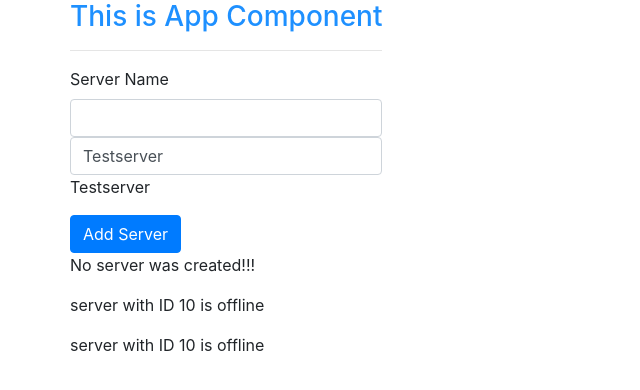
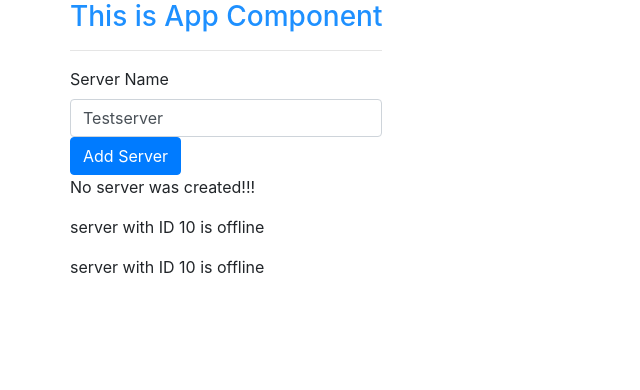
Before and after one commit to zsw12abc/ng-guide, an Angular app: page / in a window 1280 px wide. Shown: the top 390 px of the page, without its empty margins (0-640 px from the left). Built offline with nearby package versions, Linux system fonts and the light colour scheme.

Commit message:
optimized the 2way binding with the input

```diff
--- a/src/app/servers/servers.component.html
+++ b/src/app/servers/servers.component.html
@@ -1,10 +1,9 @@
 <label> Server Name</label>
 <!--Passing $event data to components-->
-<input type="text" class="form-control" (input)="onUpdateServerName($event)">
+<!--<input type="text" class="form-control" (input)="onUpdateServerName($event)">-->
 <!--Two-Way binding-->
 <input type="text" class="form-control" [(ngModel)]="serverName">
-
-<p>{{serverName}}</p>
+<!--<p>{{serverName}}</p>-->
 <button class="btn btn-primary" [disabled]="!allowNewSever" (click)="onCreateServer()">Add Server</button>
 <!--property binding-->
 <!--<p [innerText]="allowNewSever"></p>-->
--- a/src/app/servers/servers.component.ts
+++ b/src/app/servers/servers.component.ts
@@ -27,7 +27,7 @@ export class ServersComponent implements OnInit {
   }
 
   onCreateServer() {
-    this.serverCreationStatus = "Server was created!!!";
+    this.serverCreationStatus = "Server was created!!! Name is " + this.serverName;
   }
 
   onUpdateServerName(event: any) {
```
